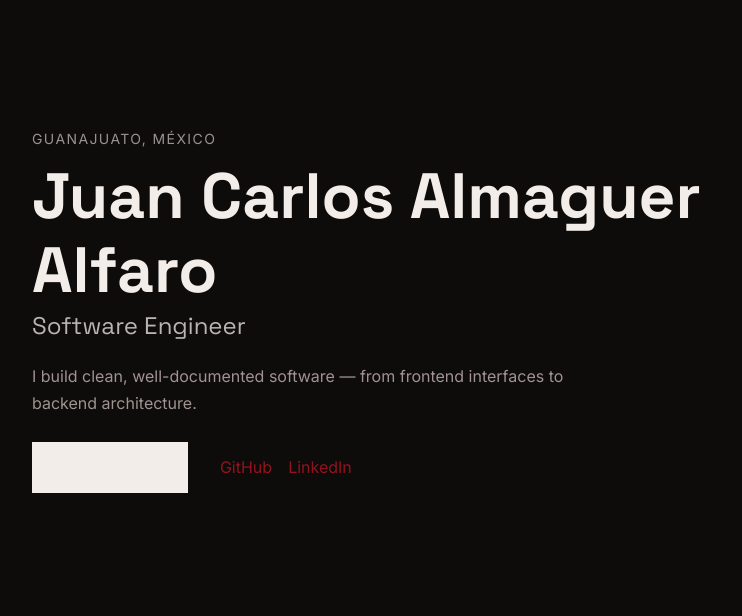
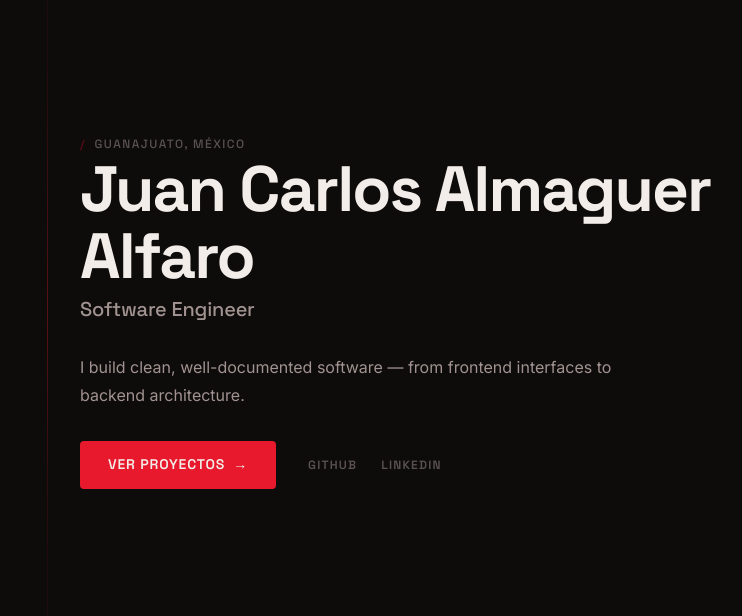
Before and after one commit to jcalmaguer/portfolio, a website built with Vite: page index.html in a window 1280 px wide. Shown: the part 91-707 px from the top of the page, without its empty margins (0-742 px from the left). Built offline with nearby package versions, Linux system fonts and the light colour scheme.

Commit message:
style: enhance hero section styles and improve layout consistency in hero.css

```diff
--- a/src/css/hero.css
+++ b/src/css/hero.css
@@ -1,63 +1,205 @@
+/* ============================================
+   HERO
+   ============================================ */
 .hero {
   min-height: 100vh;
   display: flex;
   align-items: center;
-  padding: 0 2rem;
+  padding-block: var(--space-24);
+  padding-inline: var(--content-pad);
+  position: relative;
+  overflow: hidden;
+}
+
+/* Vertical line: coherent visual signature with .section-divider */
+.hero::before {
+  content: '';
+  position: absolute;
+  left: calc(var(--content-pad) - 1px);
+  top: 0;
+  height: 100%;
+  width: 1px;
+  background: linear-gradient(
+    to bottom,
+    transparent 0%,
+    var(--color-red-muted) 25%,
+    var(--color-red) 50%,
+    var(--color-red-muted) 75%,
+    transparent 100%
+  );
+  opacity: 0.35;
 }
 
 .hero__content {
-  max-width: 700px;
+  max-width: 680px;
+  padding-left: var(--space-8);
+}
+
+/* ── Meta: state and location ── */
+.hero__meta {
+  display: flex;
+  align-items: center;
+  gap: var(--space-6);
+  margin-bottom: var(--space-8);
+}
+
+.hero__status {
+  display: flex;
+  align-items: center;
+  gap: var(--space-2);
+  font-family: var(--font-display);
+  font-size: var(--text-xs);
+  font-weight: 600;
+  letter-spacing: 0.15em;
+  text-transform: uppercase;
+  color: var(--color-red);
+}
+
+.hero__status::before {
+  content: '';
+  flex-shrink: 0;
+  width: 6px;
+  height: 6px;
+  border-radius: 50%;
+  background: var(--color-red);
+  box-shadow: 0 0 8px var(--color-red);
+  animation: blink 2.4s ease-in-out infinite;
+}
+
+@keyframes blink {
+  0%, 100% { opacity: 1; }
+  50%       { opacity: 0.25; }
 }
 
 .hero__location {
-  font-size: 0.875rem;
-  opacity: 0.6;
+  font-family: var(--font-display);
+  font-size: var(--text-xs);
+  font-weight: 500;
+  letter-spacing: 0.12em;
   text-transform: uppercase;
-  letter-spacing: 0.1em;
+  color: var(--color-text-dim);
 }
 
-.hero__name {
-  font-size: clamp(2rem, 5vw, 4rem);
-  margin: 0.5rem 0 0.25rem;
+.hero__location::before {
+  content: '/ ';
+  color: var(--color-red-muted);
+  margin-right: var(--space-1);
 }
 
-.hero__title {
-  font-size: clamp(1rem, 2.5vw, 1.5rem);
-  font-weight: 400;
-  opacity: 0.75;
+/* ── Name ── */
+.hero__name {
+  font-size: var(--text-4xl);
+  font-weight: 700;
+  letter-spacing: -0.03em;
+  line-height: 1.05;
+  margin-bottom: var(--space-2);
+  color: var(--color-text);
 }
 
+/* ── Professional Title ── */
+.hero__title {
+  font-family: var(--font-display);
+  font-size: var(--text-xl);
+  font-weight: 500;
+  letter-spacing: -0.01em;
+  color: var(--color-text-muted);
+}
+
+.hero__title mark {
+  background: none;
+  color: var(--color-red);
+}
+
+/* ── Description ── */
 .hero__description {
   max-width: 55ch;
-  line-height: 1.7;
-  margin: 1.5rem 0;
+  line-height: 1.75;
+  margin-block: var(--space-8);
+  color: var(--color-text-muted);
+  font-size: var(--text-base);
 }
 
+/* ── Actions ── */
 .hero__actions {
   display: flex;
   align-items: center;
-  gap: 2rem;
+  gap: var(--space-8);
+  flex-wrap: wrap;
 }
 
+/* Main CTA */
 .hero__cta {
-  padding: 0.75rem 1.5rem;
-  background: currentColor;
-  color: inherit;
+  display: inline-flex;
+  align-items: center;
+  gap: var(--space-2);
+  padding: 0.75rem 1.75rem;
+  background: var(--color-red);
+  color: var(--color-text);
+  font-family: var(--font-display);
+  font-size: var(--text-sm);
+  font-weight: 600;
+  letter-spacing: 0.06em;
+  text-transform: uppercase;
   text-decoration: none;
-  font-weight: 600;
+  border-radius: var(--radius-sm);
+  transition:
+    background var(--dur-base) var(--ease-out),
+    transform  var(--dur-base) var(--ease-out),
+    opacity    var(--dur-fast) var(--ease-out);
 }
 
+.hero__cta::after {
+  content: '→';
+  display: inline-block;
+  transition: transform var(--dur-base) var(--ease-out);
+}
+
+.hero__cta:hover {
+  background: #ff2235;   /* red ligeramente más vivo al hover */
+  transform: translateY(-2px);
+  opacity: 1;
+}
+
+.hero__cta:hover::after {
+  transform: translateX(4px);
+}
+
+/* Social links */
 .hero__social {
   display: flex;
-  gap: 1rem;
+  gap: var(--space-6);
+  align-items: center;
 }
 
 .hero__social a {
-  opacity: 0.6;
+  position: relative;
+  font-family: var(--font-display);
+  font-size: var(--text-xs);
+  font-weight: 600;
+  letter-spacing: 0.1em;
+  text-transform: uppercase;
+  color: var(--color-text-dim);
   text-decoration: none;
-  transition: opacity 0.2s;
+  transition: color var(--dur-fast) var(--ease-out);
+}
+
+/* Red underline that grows from the left */
+.hero__social a::after {
+  content: '';
+  position: absolute;
+  bottom: -3px;
+  left: 0;
+  width: 0;
+  height: 1px;
+  background: var(--color-red);
+  transition: width var(--dur-base) var(--ease-out);
 }
 
 .hero__social a:hover {
+  color: var(--color-text);
   opacity: 1;
 }
+
+.hero__social a:hover::after {
+  width: 100%;
+}
```
